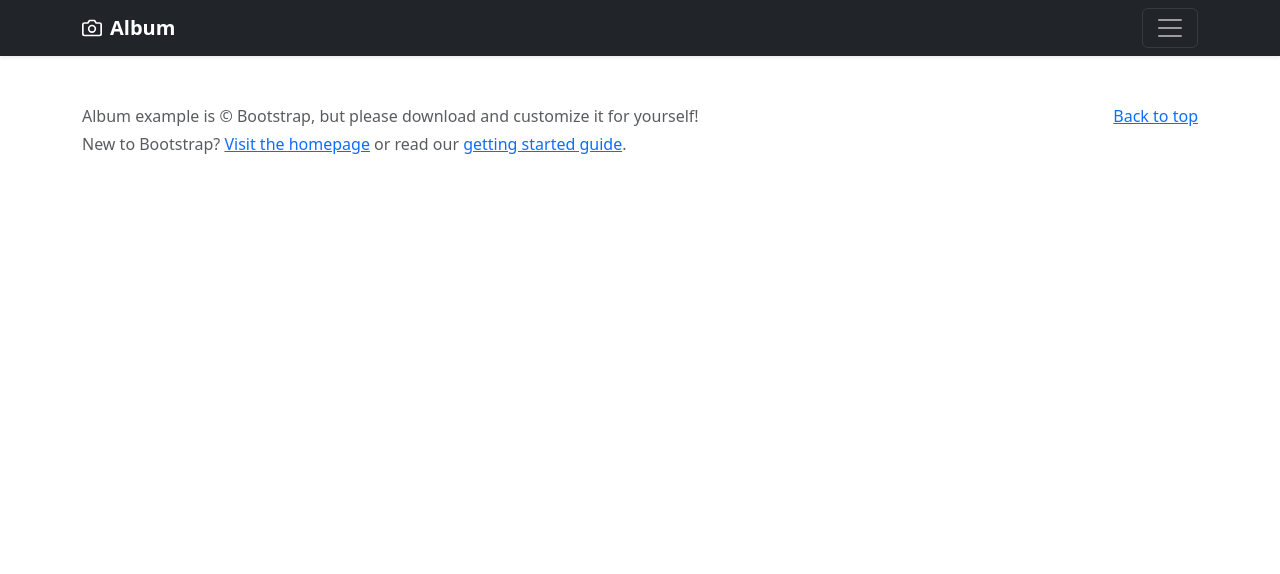
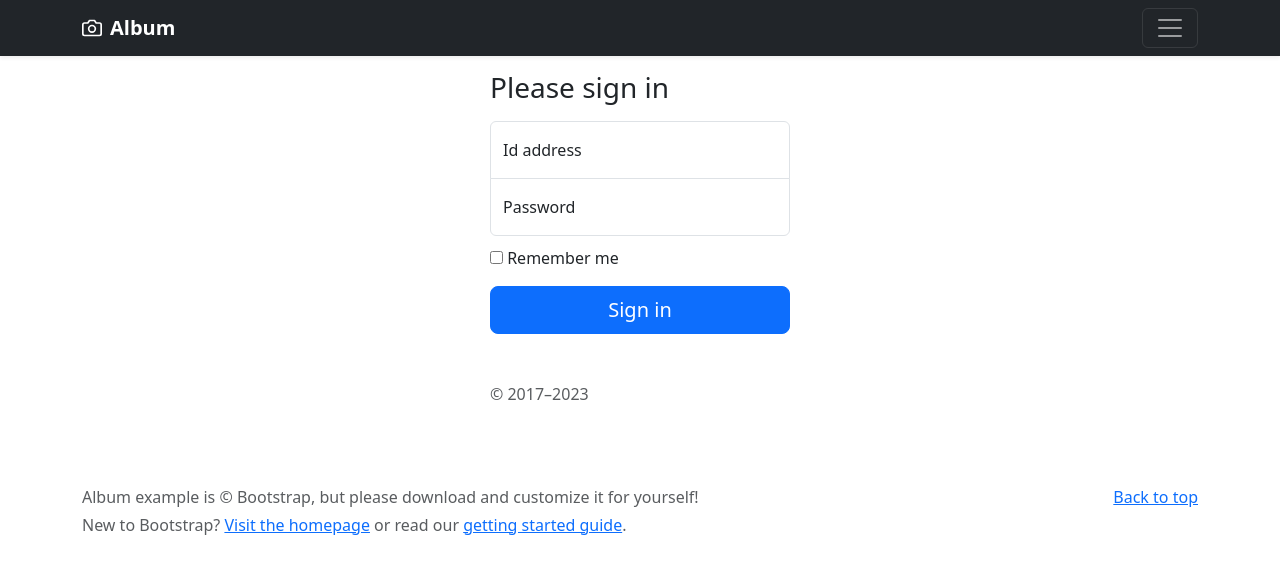
Before and after one commit to DataByIO/Template_Vue3, a Vue app: page /loginpage in a window 1280 px wide. Shown: the top 574 px of the page. Built offline with nearby package versions, Linux system fonts and the light colour scheme; no server answers.

Commit message:
KIMDONGMIN: Login AND App CHANGE

```diff
--- a/src/components/VueHeader.vue
+++ b/src/components/VueHeader.vue
@@ -10,7 +10,7 @@
                 <router-link to="/" class="text-white">메인화면</router-link>
               </li>
               <li>
-                <router-link to="/login" class="text-white" v-if="!$store.state.account.id">로그인</router-link><!-- store영역에 값이 없으면 로그인 버튼 활성화 -->
+                <router-link to="/loginpage" class="text-white" v-if="!$store.state.account.id">로그인</router-link><!-- store영역에 값이 없으면 로그인 버튼 활성화 -->
                 <a to="/login" class="text-white" @click="logout()" v-else>로그아웃</a> <!-- store영역에 반대로 값이 있다면 로그아웃 버튼 활성화 -->
               </li>
             </ul>
--- a/src/pages/VueLogin.vue
+++ b/src/pages/VueLogin.vue
@@ -3,8 +3,8 @@
     <h1 class="h3 mb-3 fw-normal">Please sign in</h1>
     <div class="form-floating">
       <input type="email" class="form-control" id="floatingInput" placeholder="name@example.com"
-             v-model="state.from.email">
-      <label for="floatingInput">Email address</label>
+             v-model="state.from.username">
+      <label for="floatingInput">Id address</label>
     </div>
     <div class="form-floating">
       <input type="password" class="form-control" id="floatingPassword" placeholder="Password"
@@ -31,8 +31,11 @@ import router from "@/scripts/router";
 export default {
   setup() {
     const state = reactive({
+      headers: {
+        'Content-type': 'multipart/form-data',
+      },
       from: {
-        email: "",
+        username: "",
         password: ""
       }
     })
@@ -40,7 +43,7 @@ export default {
     const submit = () => {//submit이라는 Function 선언
       //axios를 이용하여 프론트엔드 단 데이터를 /api/account/login로 보내는데 state.from항목들을 보낼거다.
       // 이때 state.from의 항목들은 Json(Key, Value) 형식으로 Controller에 넘어감
-      axios.post("/api/account/login", state.from).then((res) => {
+      axios.postForm("/login", state.from).then((res) => {
         //통신 완료시 store에 해당 id 정보를 넣어줌.
         store.commit('setAccount', res.data)
         console.log("log Value::: " + res.data);
--- a/src/scripts/router.js
+++ b/src/scripts/router.js
@@ -16,7 +16,7 @@ import {createRouter, createWebHistory} from "vue-router";
 
 const routes = [
     {path: '/', component: VueHome},
-    {path: '/login', component: VueLogin}
+    {path: '/loginpage', component: VueLogin}
 ]
 
 const router = createRouter({
@@ -24,4 +24,5 @@ const router = createRouter({
     routes
 })
 
+
 export default router;
--- a/vue.config.js
+++ b/vue.config.js
@@ -7,7 +7,7 @@
 module.exports = {
   devServer: {
     proxy: {
-      "/api": {
+      "/": {
         target: "http://localhost:8080",
         changeOrigin: true,
         PathRewrite: {
```
